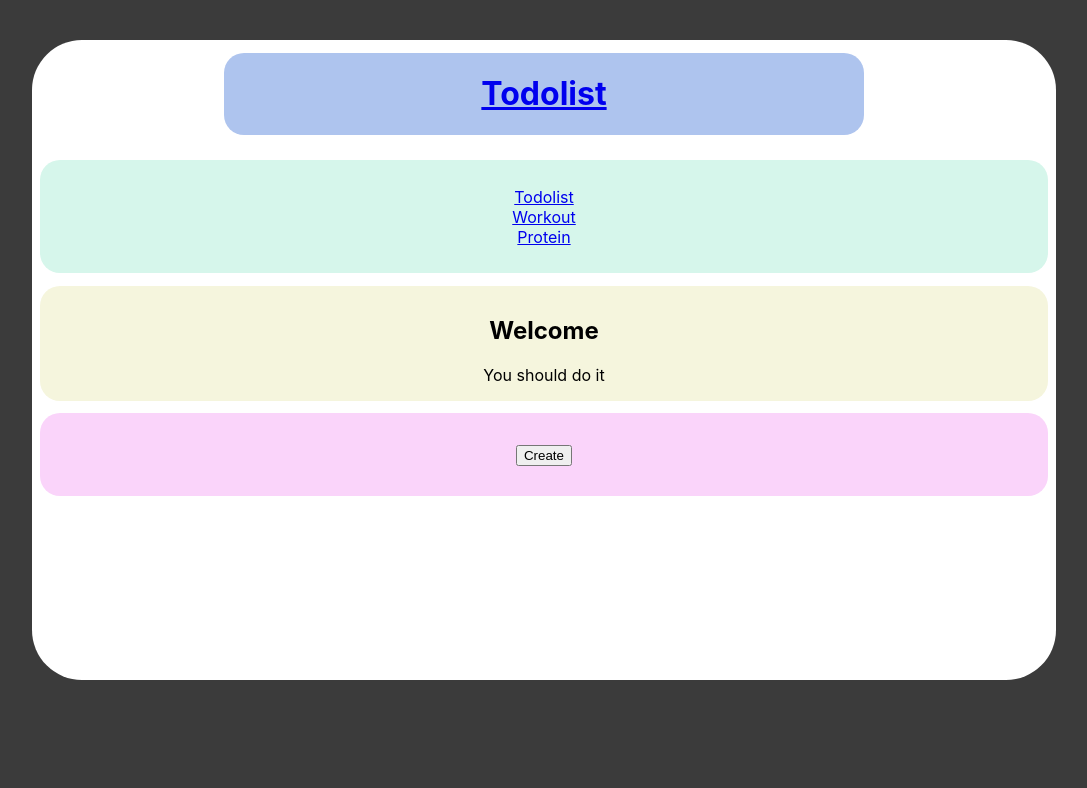
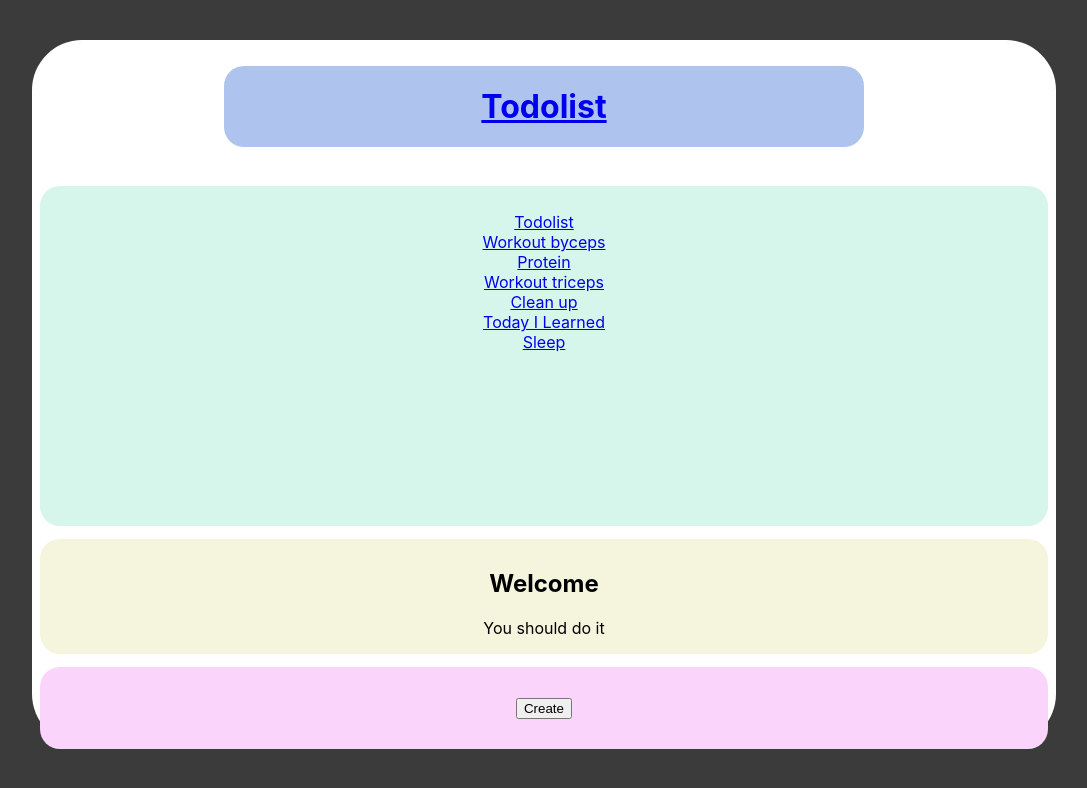
Before and after one commit to Dev-Dotoli/todoList, a React (Create React App) app: page / in a window 1280 px wide. Shown: the top 788 px of the page, without its empty margins (96-1183 px from the left). Built offline with nearby package versions, Linux system fonts and the light colour scheme.

Commit message:
Fix: contents Array topics value are fiexed

```diff
--- a/src/App.css
+++ b/src/App.css
@@ -2,6 +2,8 @@
 body {
   background-color: #3b3b3b;
   padding-top: 5vh;
+  width: 100%;
+  height: 100%;
 }
 
 .App {
@@ -14,7 +16,7 @@ body {
   margin: auto;
 
   width: 80vw;
-  height: 80vh;
+  height: 88vh;
 }
 
 .header {
@@ -22,7 +24,7 @@ body {
   border-radius: 20px;
   background-color: rgb(174, 196, 238);
 
-  margin: 1vw 1vh;
+  margin: 2vw 1vh;
   display: inline-block;
 
   width: 50vw;
@@ -35,6 +37,8 @@ body {
 
   margin: 1vw 1vh;
   padding: 1%;
+
+  height: 40vh;
 }
 
 .ol {
--- a/src/App.js
+++ b/src/App.js
@@ -129,8 +129,12 @@ function App() {
   const [nextId, setNextId] = useState(4);
   const [topics, setTopics] = useState([
     { id: 1, title: "Todolist", body: "Todolist done..." },
-    { id: 2, title: "Workout", body: "Work out byceps every day..." },
+    { id: 2, title: "Workout byceps", body: "Work out byceps every day..." },
     { id: 3, title: "Protein", body: "Eat protein at every meal..." },
+    { id: 4, title: "Workout triceps", body: "Work out triceps every day..." },
+    { id: 5, title: "Clean up", body: "Clean up every day..." },
+    { id: 6, title: "Today I Learned", body: "Write TIL on my board..." },
+    { id: 7, title: "Sleep", body: "Sleep tight..." },
   ]);
 
   let content = null;
```
